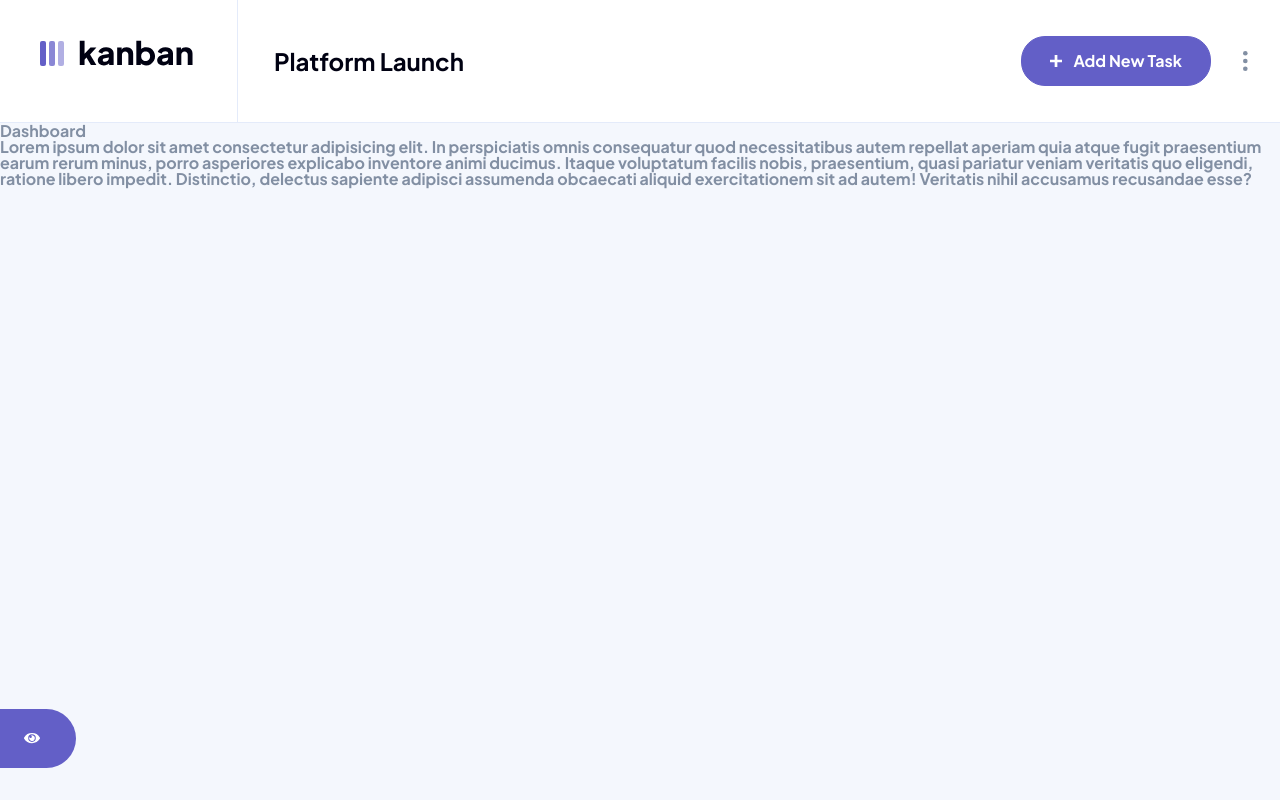
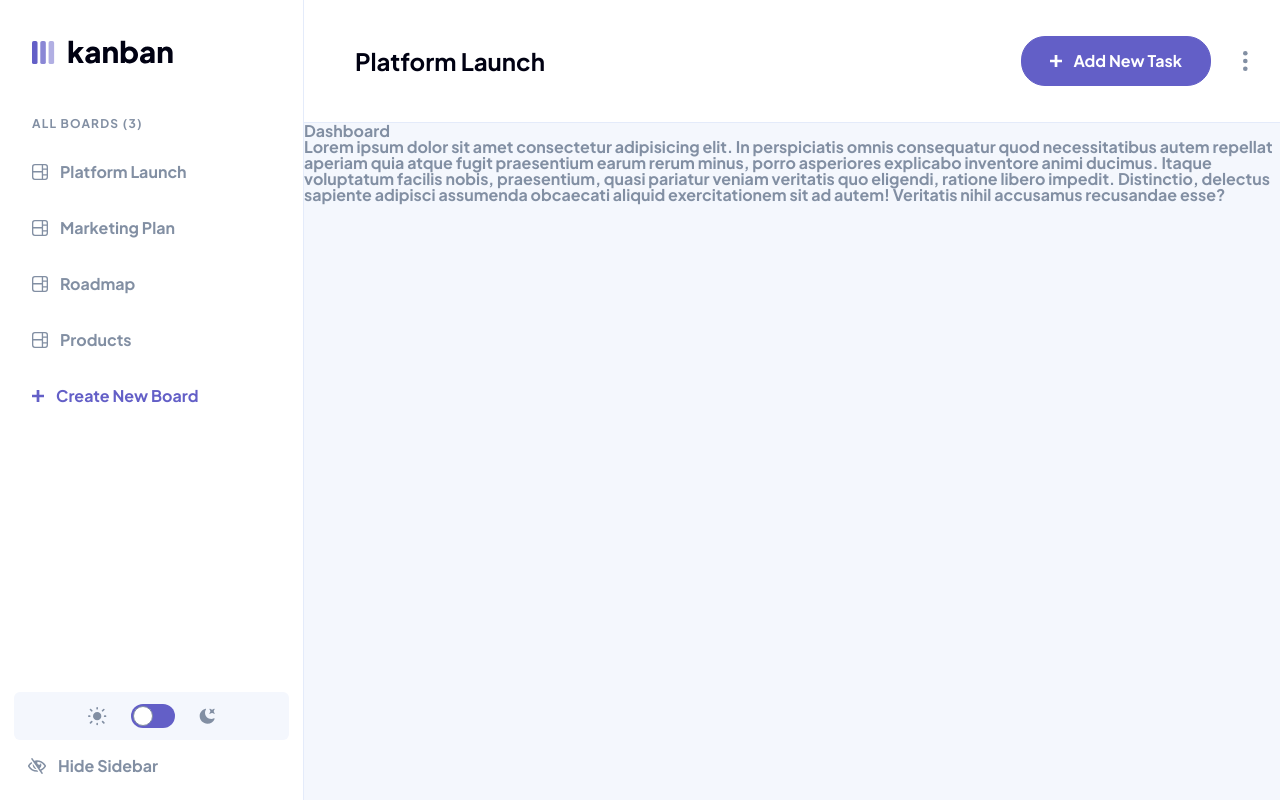
Before and after one commit to George-Boakye/kanban-task-management, a Nuxt app: page / in a window 1280 px wide. Built offline with nearby package versions, Linux system fonts and the light colour scheme.

Commit message:
Updated default layout

```diff
--- a/layouts/default.vue
+++ b/layouts/default.vue
@@ -10,7 +10,7 @@
 </template>
 
 <script setup lang="ts">
-const showSidebar = ref(false)
+const showSidebar = ref(true)
 
 const toggleSidebar = () => {
 	showSidebar.value = !showSidebar.value
```
